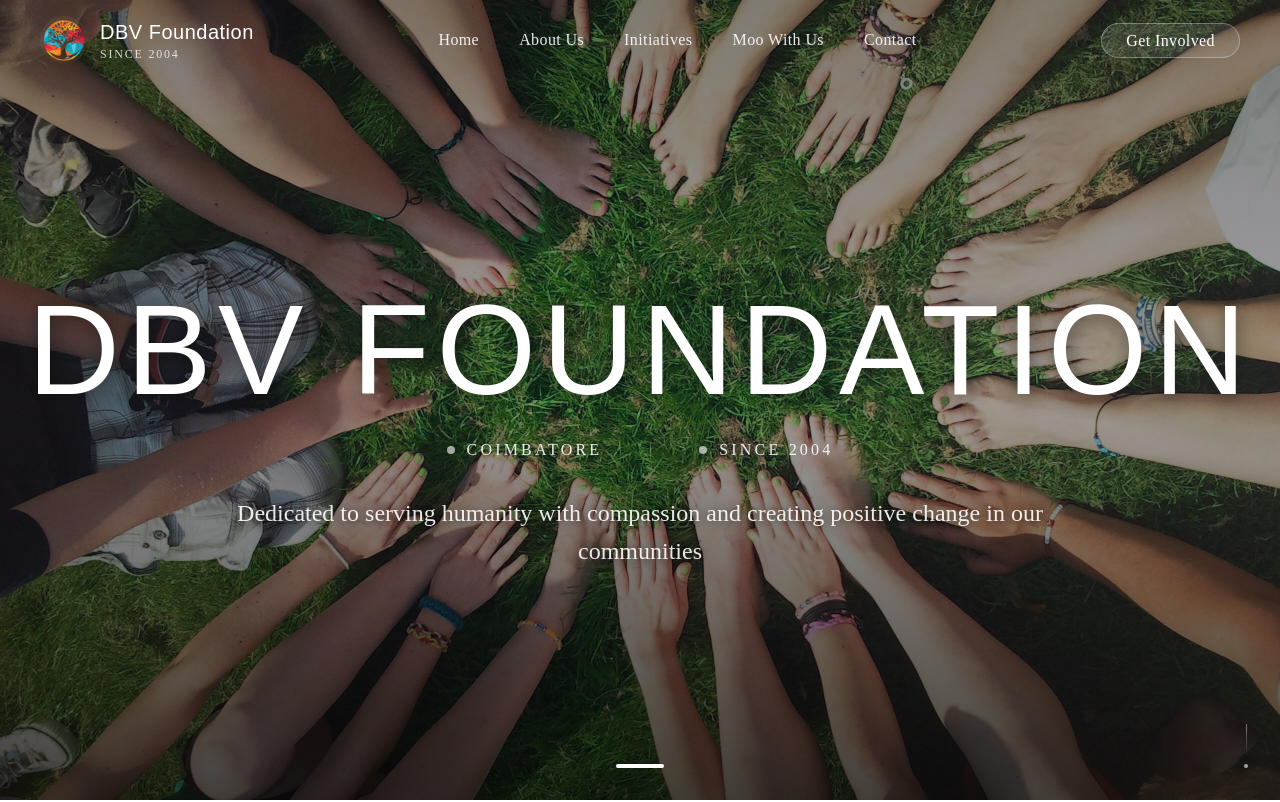
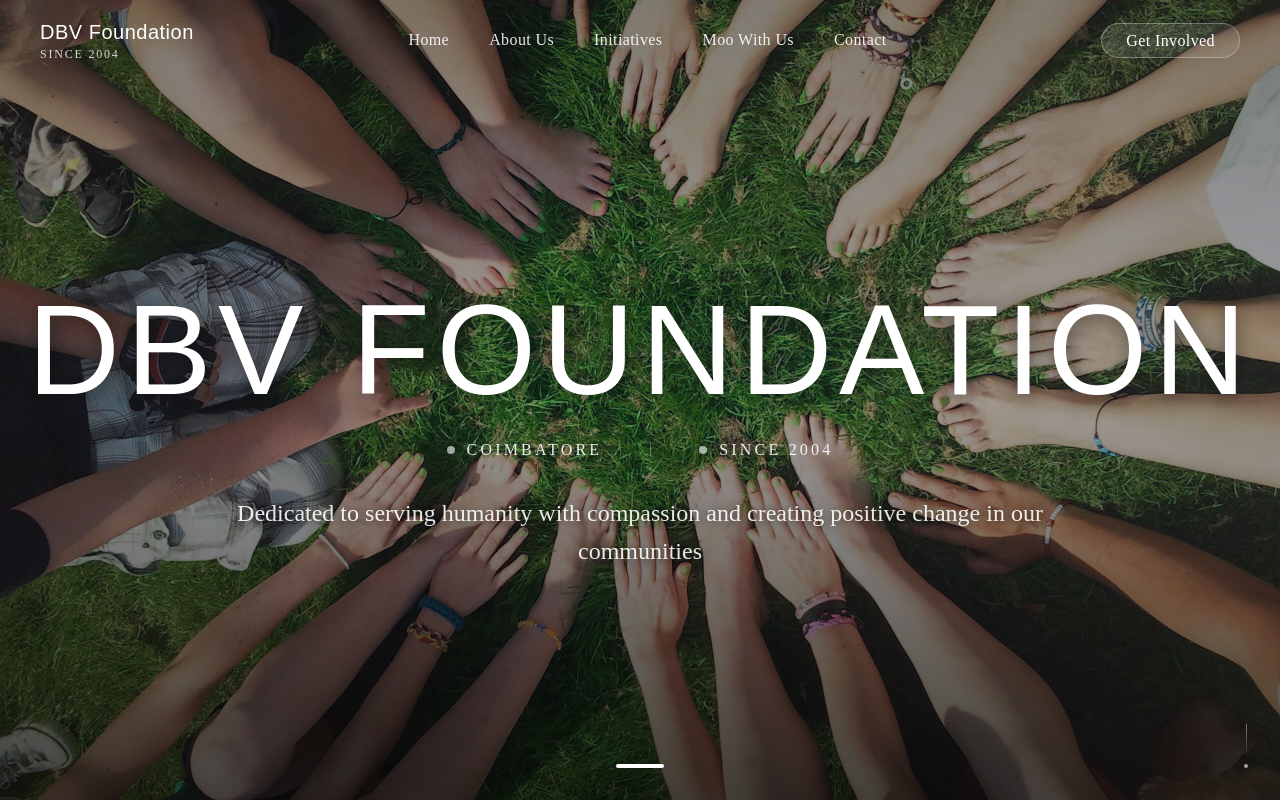
Before and after one commit to SudharsanSaravanan/DBV-Foundation-Web, a Next.js app: page / in a window 1280 px wide. Shown: the top 802 px of the page. Built offline with nearby package versions, Linux system fonts and the light colour scheme.

Commit message:
commented dbv logo

```diff
--- a/app/page.jsx
+++ b/app/page.jsx
@@ -27,7 +27,7 @@
         {/* Main Loader Container */}
         <div className="text-center">
           {/* Logo Container */}
-          <div className="relative mb-1">
+          {/* <div className="relative mb-1">
             <div className="w-24 h-24 mx-auto flex items-center justify-center">
               <img
                 src="/logo-dbv.png"
@@ -35,7 +35,7 @@
                 className="w-16 h-16 object-contain"
               />
             </div>
-          </div>
+          </div> */}
 
           {/* Text Content */}
           <div className="space-y-3">
--- a/components/ui/Footer1.jsx
+++ b/components/ui/Footer1.jsx
@@ -27,7 +27,7 @@
             {/* Brand Section */}
             <div className="lg:col-span-2">
               <div className="flex items-center mb-6 gap-3">
-                <div className="w-14 h-14 relative group">
+                {/* <div className="w-14 h-14 relative group">
                   <div className="absolute inset-0 bg-gradient-to-br from-[#A37E62] to-[#C49E75] rounded-full opacity-20 group-hover:opacity-30 transition-opacity duration-300"></div>
                   <Image
                     src="/logo-dbv.png"
@@ -35,7 +35,7 @@
                     fill
                     className="object-contain relative z-10"
                   />
-                </div>
+                </div> */}
                 <div className="flex flex-col">
                   <span
                     className="text-2xl font-light tracking-wide text-white"
--- a/components/ui/Header1.jsx
+++ b/components/ui/Header1.jsx
@@ -42,7 +42,7 @@
         <div className="flex items-center justify-between h-20">
           {/* Logo + Site Name */}
           <Link href="/" className="flex items-center space-x-3 group">
-            <div className="w-12 h-12 relative transition-transform duration-300 group-hover:scale-110">
+            {/* <div className="w-12 h-12 relative transition-transform duration-300 group-hover:scale-110">
               <div className="absolute inset-0 bg-gradient-to-br from-[#A37E62] to-[#67391C] rounded-full opacity-20 group-hover:opacity-30 transition-opacity duration-300"></div>
               <Image
                 src="/logo-dbv.png"
@@ -50,7 +50,7 @@
                 fill
                 className="object-contain relative z-10"
               />
-            </div>
+            </div> */}
             <div className="flex flex-col">
               <span
                 className={`text-xl font-light tracking-wide transition-colors duration-300 ${
```
